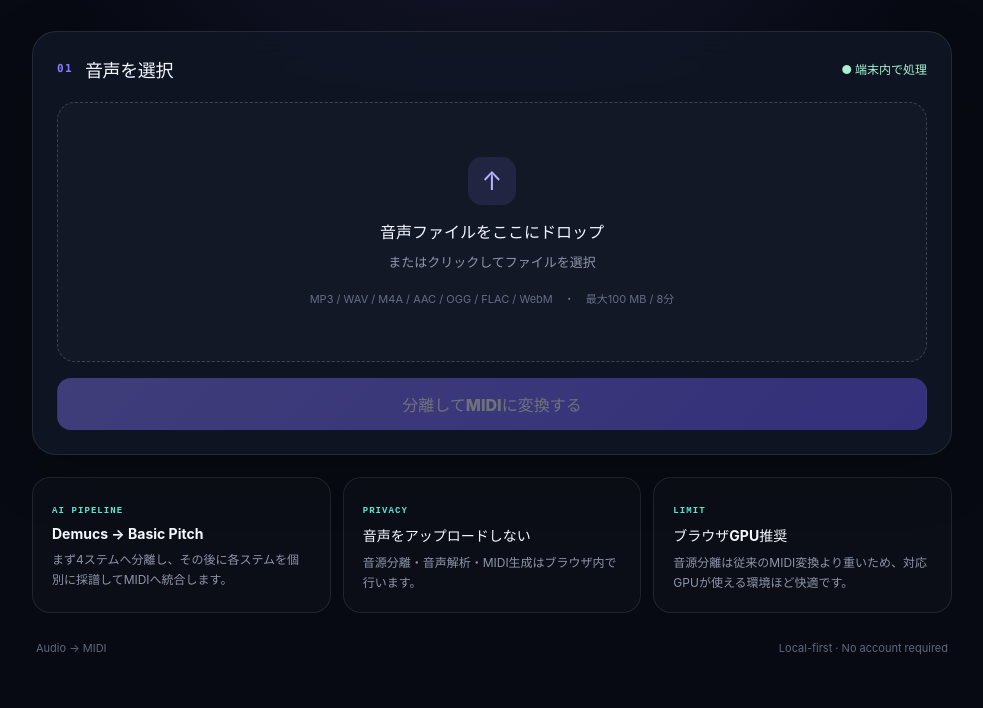
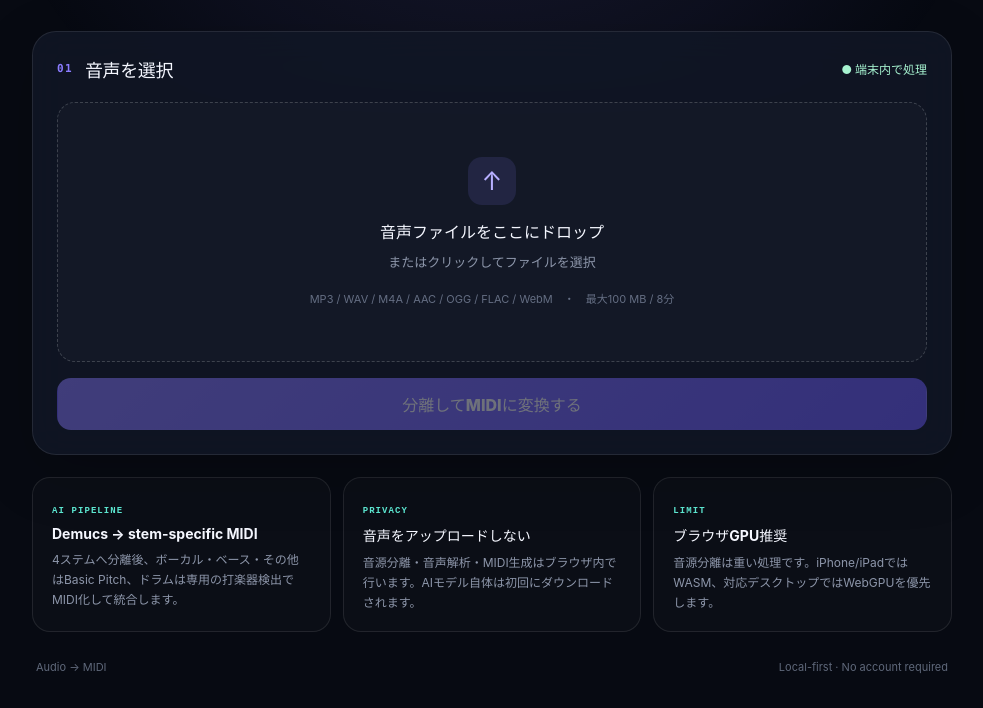
Before and after one commit to sakai-kon/audio-to-midi, a website built with Vite: page index.html in a window 1280 px wide. Shown: the part 220-928 px from the top of the page, without its empty margins (148-1131 px from the left). Built offline with nearby package versions, Linux system fonts and the light colour scheme.

Commit message:
docs: clarify stem-specific MIDI pipeline

```diff
--- a/index.html
+++ b/index.html
@@ -17,13 +17,9 @@
 
       <section class="panel upload-panel" aria-labelledby="upload-title">
         <div class="section-heading">
-          <div>
-            <span class="step">01</span>
-            <h2 id="upload-title">音声を選択</h2>
-          </div>
+          <div><span class="step">01</span><h2 id="upload-title">音声を選択</h2></div>
           <span class="privacy-badge">● 端末内で処理</span>
         </div>
-
         <label class="dropzone" id="dropzone" for="file-input">
           <input id="file-input" type="file" accept="audio/*,.mp3,.wav,.m4a,.aac,.ogg,.flac,.webm" />
           <div class="upload-icon" aria-hidden="true">↑</div>
@@ -31,72 +27,31 @@
           <span>またはクリックしてファイルを選択</span>
           <small>MP3 / WAV / M4A / AAC / OGG / FLAC / WebM　・　最大100 MB / 8分</small>
         </label>
-
-        <div class="file-card hidden" id="file-card">
-          <div class="file-icon">♪</div>
-          <div class="file-info">
-            <strong id="file-name">—</strong>
-            <span id="file-meta">—</span>
-          </div>
-          <button class="icon-button" id="remove-file" type="button" aria-label="ファイルを削除">×</button>
-        </div>
-
+        <div class="file-card hidden" id="file-card"><div class="file-icon">♪</div><div class="file-info"><strong id="file-name">—</strong><span id="file-meta">—</span></div><button class="icon-button" id="remove-file" type="button" aria-label="ファイルを削除">×</button></div>
         <audio class="audio-player hidden" id="audio-player" controls></audio>
-
-        <button class="primary-button" id="convert-button" type="button" disabled>
-          分離してMIDIに変換する
-        </button>
+        <button class="primary-button" id="convert-button" type="button" disabled>分離してMIDIに変換する</button>
       </section>
 
       <section class="panel progress-panel hidden" id="progress-panel" aria-live="polite">
-        <div class="section-heading">
-          <div>
-            <span class="step">02</span>
-            <h2>解析中</h2>
-          </div>
-          <span id="progress-percent">0%</span>
-        </div>
+        <div class="section-heading"><div><span class="step">02</span><h2>解析中</h2></div><span id="progress-percent">0%</span></div>
         <div class="progress-track"><div id="progress-bar"></div></div>
         <p class="status" id="status-text">準備しています…</p>
         <p class="hint">初回は音源分離AIモデル（約172 MB）の読み込みに時間がかかる場合があります。</p>
       </section>
 
       <section class="panel result-panel hidden" id="result-panel" aria-labelledby="result-title">
-        <div class="section-heading">
-          <div>
-            <span class="step">03</span>
-            <h2 id="result-title">変換完了</h2>
-          </div>
-          <span class="success-badge">✓ 完了</span>
-        </div>
-
+        <div class="section-heading"><div><span class="step">03</span><h2 id="result-title">変換完了</h2></div><span class="success-badge">✓ 完了</span></div>
         <div class="stats" id="stats"></div>
         <button class="primary-button download-button" id="download-button" type="button">MIDIをダウンロード</button>
         <button class="secondary-button" id="reset-button" type="button">別の音声を変換</button>
       </section>
 
       <section class="info-grid">
-        <article>
-          <span>AI PIPELINE</span>
-          <strong>Demucs → Basic Pitch</strong>
-          <p>まず4ステムへ分離し、その後に各ステムを個別に採譜してMIDIへ統合します。</p>
-        </article>
-        <article>
-          <span>PRIVACY</span>
-          <strong>音声をアップロードしない</strong>
-          <p>音源分離・音声解析・MIDI生成はブラウザ内で行います。</p>
-        </article>
-        <article>
-          <span>LIMIT</span>
-          <strong>ブラウザGPU推奨</strong>
-          <p>音源分離は従来のMIDI変換より重いため、対応GPUが使える環境ほど快適です。</p>
-        </article>
+        <article><span>AI PIPELINE</span><strong>Demucs → stem-specific MIDI</strong><p>4ステムへ分離後、ボーカル・ベース・その他はBasic Pitch、ドラムは専用の打楽器検出でMIDI化して統合します。</p></article>
+        <article><span>PRIVACY</span><strong>音声をアップロードしない</strong><p>音源分離・音声解析・MIDI生成はブラウザ内で行います。AIモデル自体は初回にダウンロードされます。</p></article>
+        <article><span>LIMIT</span><strong>ブラウザGPU推奨</strong><p>音源分離は重い処理です。iPhone/iPadではWASM、対応デスクトップではWebGPUを優先します。</p></article>
       </section>
-
-      <footer>
-        <span>Audio → MIDI</span>
-        <span>Local-first · No account required</span>
-      </footer>
+      <footer><span>Audio → MIDI</span><span>Local-first · No account required</span></footer>
     </main>
     <script type="module" src="/src/main-v3.js"></script>
   </body>
```
